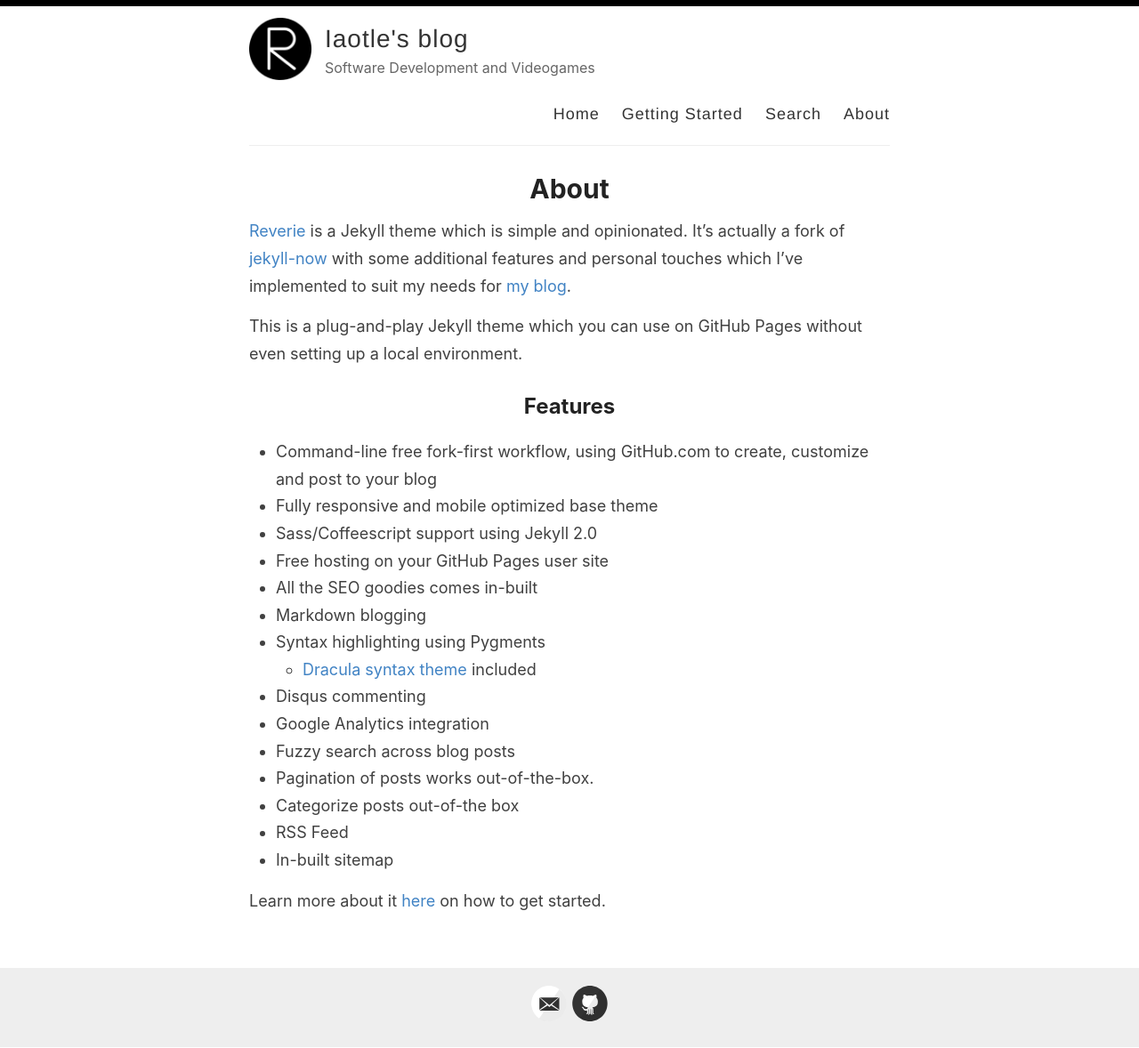
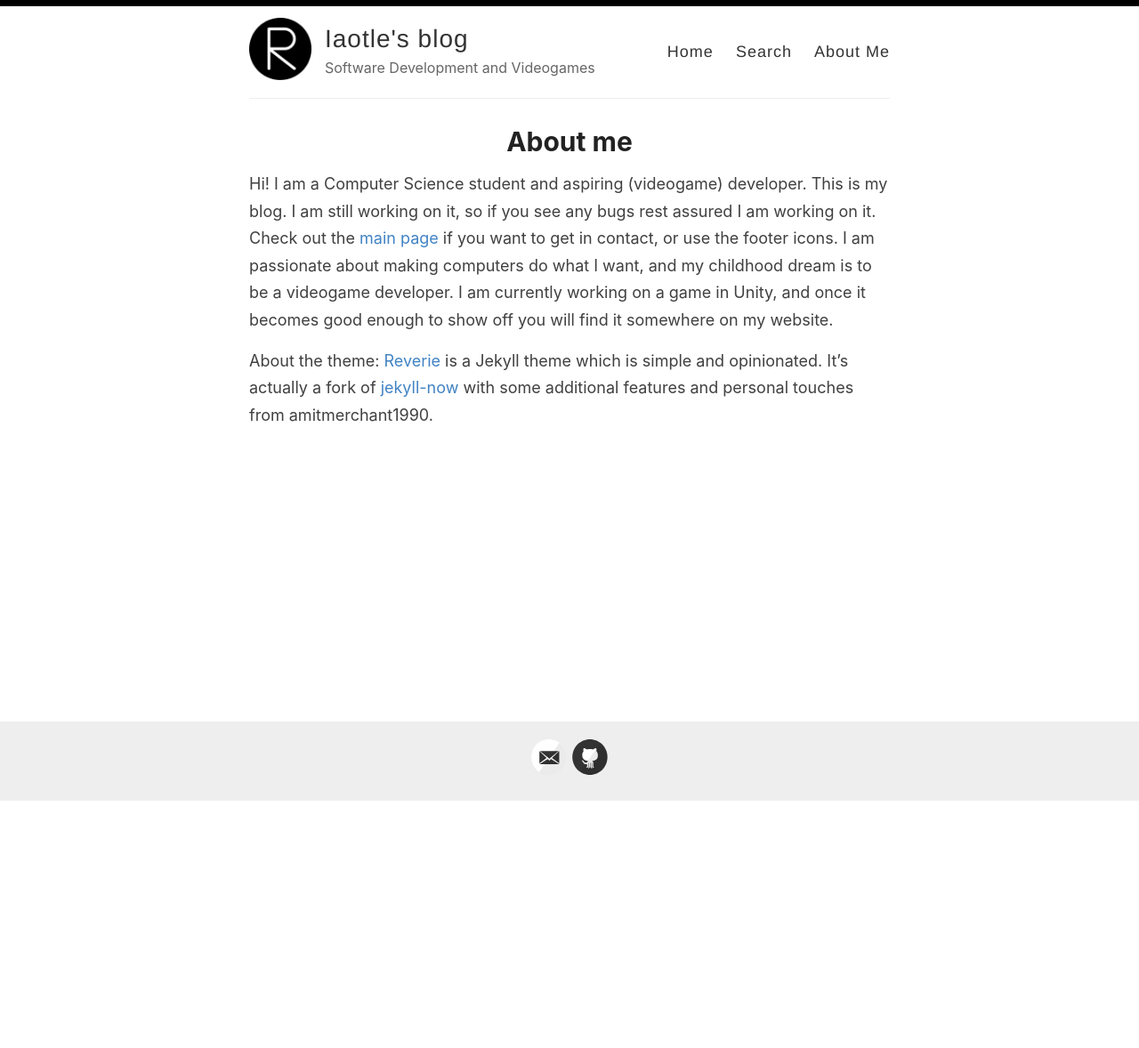
Before and after one commit to Iaotle/blog, a Jekyll site: the page built from _pages/about.md, in a window 1280 px wide. Shown: the whole page at 89% size. Built offline with Jekyll 4.4.1, drawn with Linux system fonts in a browser that asks for light colours; after the commit the page ends 901 px from its top, so only the background shows below that.

Commit message:
personalization + post

```diff
--- a/_layouts/default.html
+++ b/_layouts/default.html
@@ -28,9 +28,8 @@
 
             <nav>
               <a href="{{ site.baseurl }}/">Home</a>
-              <a href="{{ site.baseurl }}/getting-started">Getting Started</a>
               <a href="{{ site.baseurl }}/search">Search</a>
-              <a href="{{ site.baseurl }}/about">About</a>
+              <a href="{{ site.baseurl }}/about">About Me</a>
             </nav>
           </header>
         </div>
--- a/_pages/about.md
+++ b/_pages/about.md
@@ -1,29 +1,12 @@
 ---
 layout: page
-title: About
+title: About me
 permalink: /about/
 ---
+Hi! I am a Computer Science student and aspiring (videogame) developer. This is my blog. I am still working on it, so if you see any bugs rest assured I am working on it. Check out the [main page](https://iaotle.github.io) if you want to get in contact, or use the footer icons.
+I am passionate about making computers do what I want, and my childhood dream is to be a videogame developer. I am currently working on a game in Unity, and once it becomes good enough to show off you will find it somewhere on my website.
 
-[Reverie](https://github.com/amitmerchant1990/reverie) is a Jekyll theme which is simple and opinionated. It's actually a fork of [jekyll-now](https://github.com/barryclark/jekyll-now) with some additional features and personal touches which I've implemented to suit my needs for [my blog](https://www.amitmerchant.com).
 
-This is a plug-and-play Jekyll theme which you can use on GitHub Pages without even setting up a local environment.
 
-## Features
-
-- Command-line free fork-first workflow, using GitHub.com to create, customize and post to your blog
-- Fully responsive and mobile optimized base theme
-- Sass/Coffeescript support using Jekyll 2.0
-- Free hosting on your GitHub Pages user site
-- All the SEO goodies comes in-built
-- Markdown blogging
-- Syntax highlighting using Pygments
-    - [Dracula syntax theme](https://draculatheme.com/) included
-- Disqus commenting
-- Google Analytics integration
-- Fuzzy search across blog posts
-- Pagination of posts works out-of-the-box.
-- Categorize posts out-of-the box
-- RSS Feed
-- In-built sitemap
-
-Learn more about it [here](https://github.com/amitmerchant1990/reverie) on how to get started.
+About the theme:
+[Reverie](https://github.com/amitmerchant1990/reverie) is a Jekyll theme which is simple and opinionated. It's actually a fork of [jekyll-now](https://github.com/barryclark/jekyll-now) with some additional features and personal touches from amitmerchant1990.
```
Also changed, not shown: _posts/2020-10-29-course-breakdown.md (added, +31 -0 lines), _posts/2020-10-29-first-post.md (+2 -2 lines).
